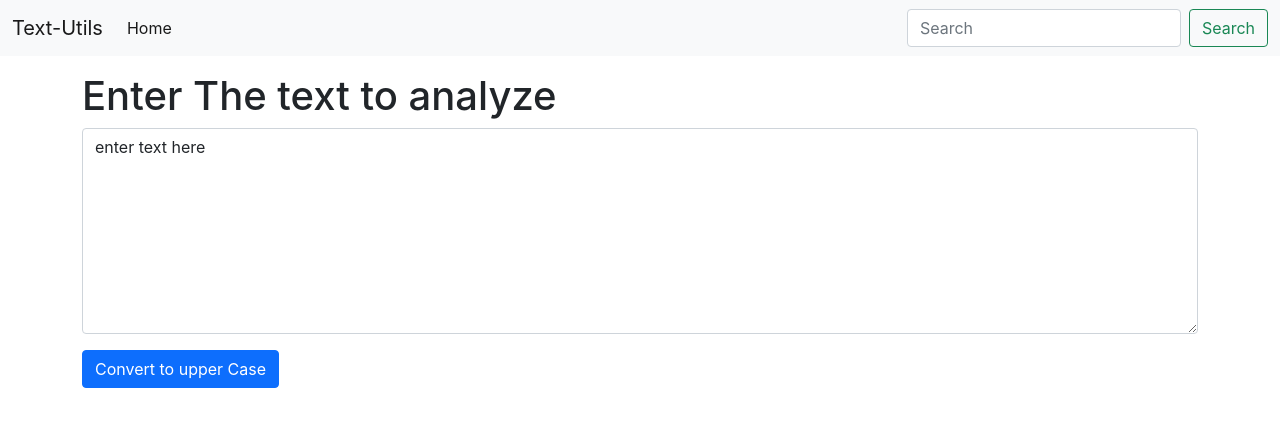
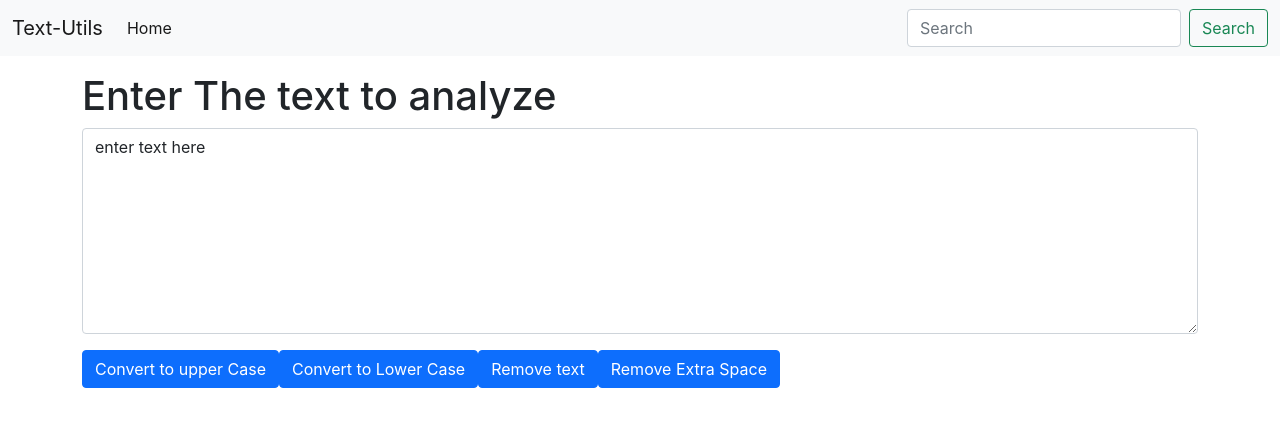
Before and after one commit to wizard3107/text-modifer, a React (Create React App) app: page / in a window 1280 px wide. Shown: the top 426 px of the page. Built offline with nearby package versions, Linux system fonts and the light colour scheme.

Commit message:
added functions

```diff
--- a/src/component/Textutils.js
+++ b/src/component/Textutils.js
@@ -8,6 +8,21 @@ function Textutils(props) {
         const newtext = text.toUpperCase();
         setText(newtext);
     }
+    const handleDnClick= ()=>{
+        console.log("button was clicked");
+        const newtext = text.toLowerCase();
+        setText(newtext);
+    }
+    const handleRtClick= ()=>{
+        console.log("button was clicked");
+        setText("");
+    }
+    const handleReClick= ()=>{
+        console.log("button was clicked");
+        const newtext = text.trim();
+        setText(newtext);
+    }
+
     const handleOnChange= (e)=>
     {
         setText(e.target.value);
@@ -20,6 +35,9 @@ function Textutils(props) {
         <textarea className = "form-control" id="mybox" rows="8" value={text} onChange={handleOnChange}></textarea>
         </div>
         <button className='btn btn-primary' onClick={handleUpClick}>Convert to upper Case</button>
+        <button className='btn btn-primary' onClick={handleDnClick}>Convert to Lower Case</button>
+        <button className='btn btn-primary' onClick={handleRtClick}>Remove text</button>
+        <button className='btn btn-primary' onClick={handleReClick}>Remove Extra Space</button>
     </div>
     )
 }
```
